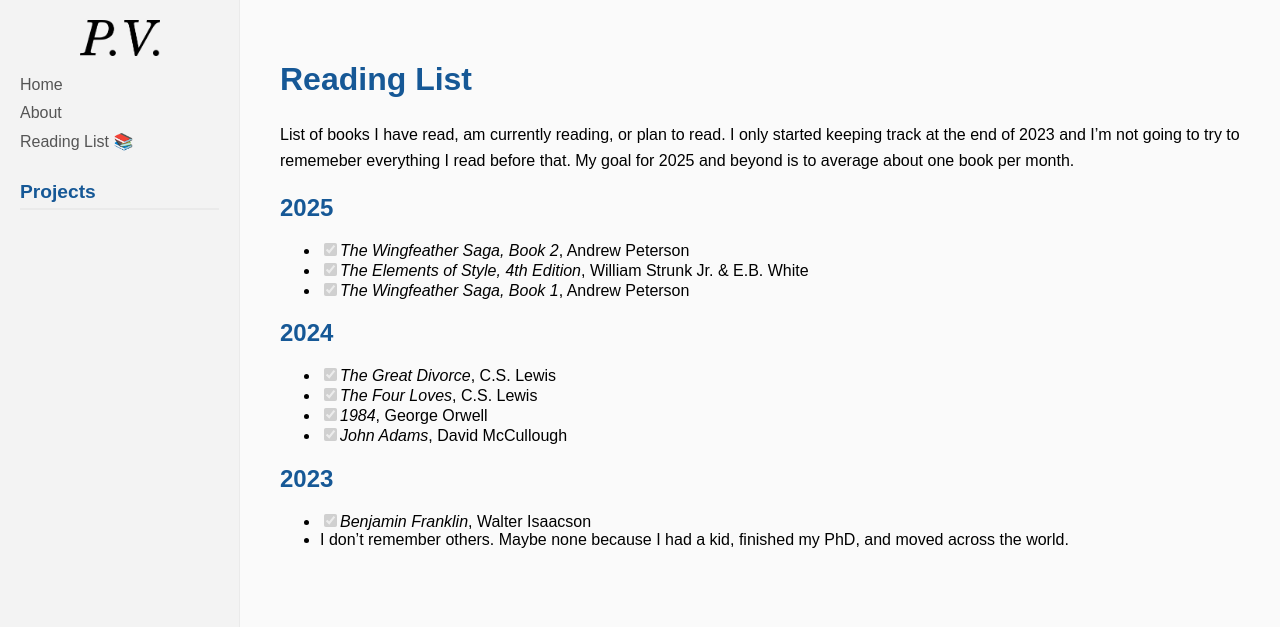
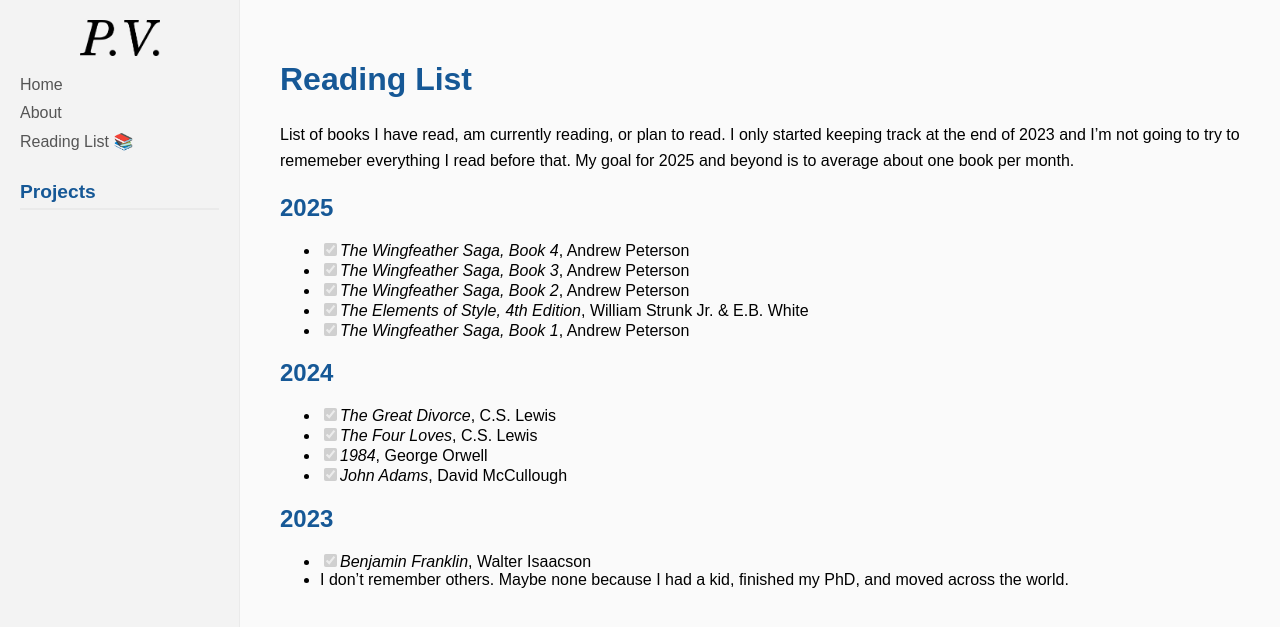
Before and after one commit to pverrinder/pverrinder.github.io, a Jekyll site: the page built from reading_list.md, in a window 1280 px wide and 900 px high. Shown: the top 627 px of the window. Built offline with Jekyll 4.4.1, drawn with Linux system fonts in a browser that asks for light colours.

Commit message:
updated the reading list again

```diff
--- a/reading_list.md
+++ b/reading_list.md
@@ -7,6 +7,8 @@ title: Reading List
 List of books I have read, am currently reading, or plan to read. I only started keeping track at the end of 2023 and I'm not going to try to rememeber everything I read before that. My goal for 2025 and beyond is to average about one book per month.
 
 ## 2025
+- [x] *The Wingfeather Saga, Book 4*, Andrew Peterson
+- [x] *The Wingfeather Saga, Book 3*, Andrew Peterson
 - [x] *The Wingfeather Saga, Book 2*, Andrew Peterson
 - [x] *The Elements of Style, 4th Edition*, William Strunk Jr. & E.B. White
 - [x] *The Wingfeather Saga, Book 1*, Andrew Peterson
```
